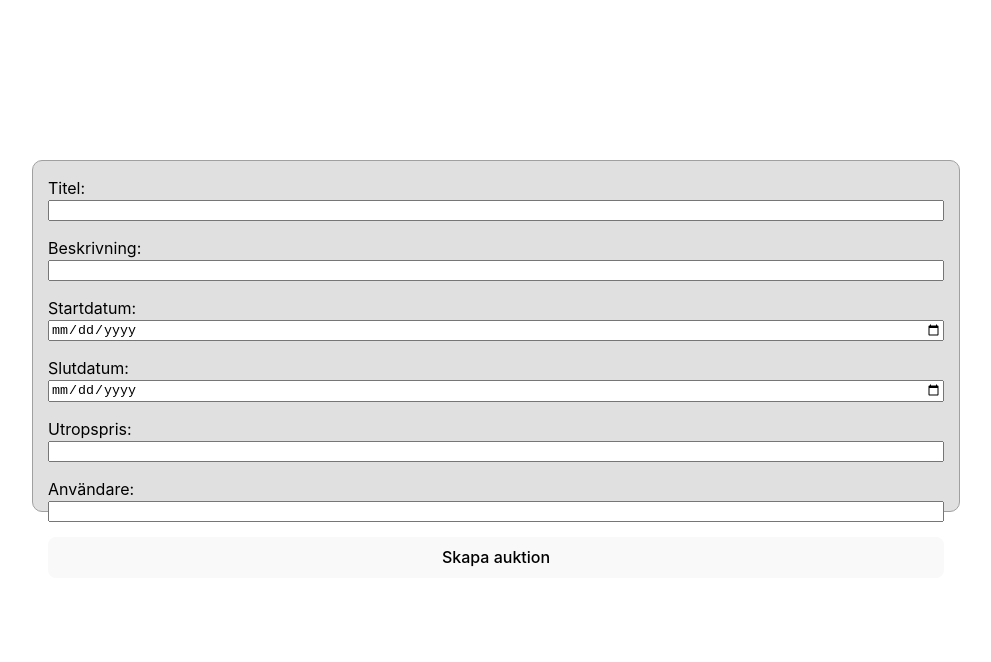
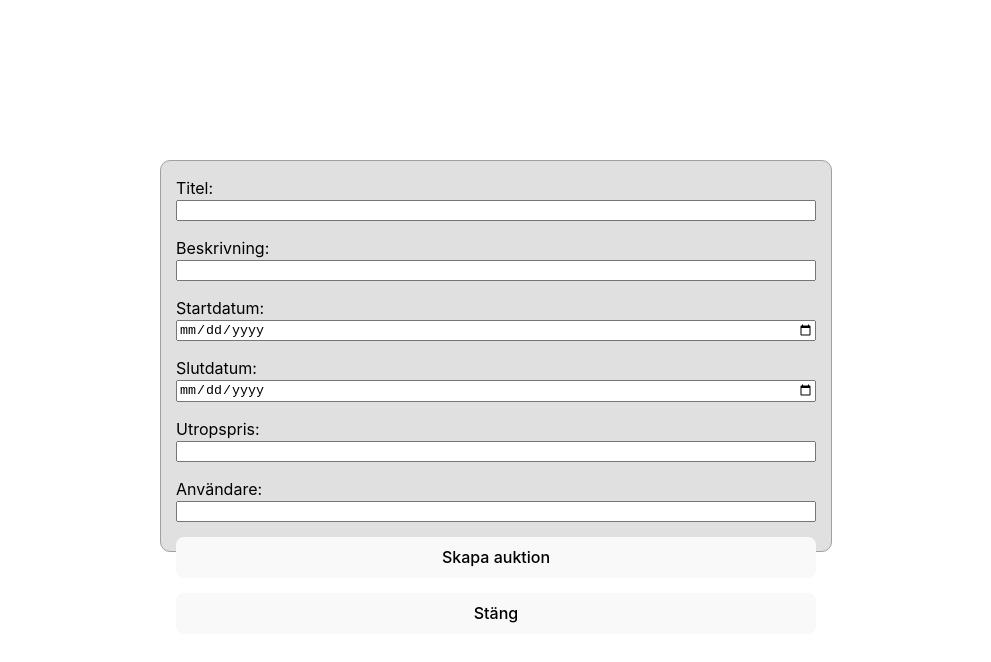
Before and after one commit to PepperDouglas/nackowskis, a React (Vite) app: page /form in a window 1280 px wide. Shown: the top 662 px of the page, without its empty margins (144-1135 px from the left). Built offline with nearby package versions, Linux system fonts and the light colour scheme.

Commit message:
added functions

```diff
--- a/src/components/AuctionDetails/AuctionDetails.jsx
+++ b/src/components/AuctionDetails/AuctionDetails.jsx
@@ -49,7 +49,7 @@ const AuctionDetails = ({auktion, bids, handleTitleChange, handleDescriptionChan
             <ul className='bid-history'>
 
               {(new Date(auktion.slutDatum) > new Date()) ? (bids.map((bid) => {
-              return <li>{bid.summa}</li>
+              return <li>{bid.summa} kr</li>
               }).reverse()) : bids[bids.length-1].summa}
             </ul>
           </div>
--- a/src/components/Form/Form.css
+++ b/src/components/Form/Form.css
@@ -10,8 +10,8 @@
 .form {
   position: fixed;
   top: 20%;
-  width: 70vw;
-  height: 40vh;
+  width: 50vw;
+  height: 45vh;
   display: flex;
   flex-direction: column;
   background-color: rgb(224, 224, 224);
@@ -28,3 +28,7 @@
 .label {
   display: flex;
 }
+
+.button-close {
+    margin-top: 15px;
+}
--- a/src/components/Form/Form.jsx
+++ b/src/components/Form/Form.jsx
@@ -11,7 +11,9 @@ const Form = ({
   handleInputChange,
   handleSubmit,
   loading,
+  closeModal,
 }) => {
+
   return (
     <div className="form-container">
       <form className="form" onSubmit={handleSubmit}>
@@ -25,7 +27,6 @@ const Form = ({
           name="Titel"
           value={Titel}
           onChange={handleInputChange}
-          required
         />
 
         <label className="label" htmlFor="Beskrivning">
@@ -38,7 +39,6 @@ const Form = ({
           name="Beskrivning"
           value={Beskrivning}
           onChange={handleInputChange}
-          required
         />
 
         <label className="label" htmlFor="StartDatum">
@@ -51,7 +51,6 @@ const Form = ({
           name="StartDatum"
           value={StartDatum}
           onChange={handleInputChange}
-          required
         />
 
         <label className="label" htmlFor="SlutDatum">
@@ -64,7 +63,6 @@ const Form = ({
           name="SlutDatum"
           value={SlutDatum}
           onChange={handleInputChange}
-          required
         />
 
         <label className="label" htmlFor="Utropspris">
@@ -77,7 +75,6 @@ const Form = ({
           name="Utropspris"
           value={Utropspris}
           onChange={handleInputChange}
-          required
         />
 
         <label className="label" htmlFor="SkapadAv">
@@ -90,11 +87,14 @@ const Form = ({
           name="SkapadAv"
           value={SkapadAv}
           onChange={handleInputChange}
-          required
         />
 
         <button type="submit" disabled={loading}>
           {loading ? "Skapar auktion..." : "Skapa auktion"}
+        </button>
+
+        <button className="button-close" type="button" onClick={closeModal}>
+          Stäng
         </button>
       </form>
     </div>
--- a/src/containers/AuctionDetailsContainer/AuctionDetailsContainer.jsx
+++ b/src/containers/AuctionDetailsContainer/AuctionDetailsContainer.jsx
@@ -17,8 +17,6 @@ const AuctionDetailsContainer = ({AuktionID}) => {
     fetchBidHistory()
     fetchAuctionDetails()
   }, [id])
-
-
 
   const fetchAuctionDetails = async () => {
     try {
@@ -48,7 +46,7 @@ const AuctionDetailsContainer = ({AuktionID}) => {
   }
 
   const handleBidClick = async () => {
-    if(userBid < highestBid) {
+    if(userBid < highestBid || userBid < auktion.utropspris) {
       alert("Du har lagt för lågt bud")
       return
     }
--- a/src/containers/Auctions/AuctionContainer.jsx
+++ b/src/containers/Auctions/AuctionContainer.jsx
@@ -96,8 +96,8 @@ const AuctionContainer = () => {
   return (
     <>
       <div className="search-container">
-        <SearchContainer updateSearch={setSearchParameter}></SearchContainer>
-        <button onClick={handleButtonClick}>Ny Auktion</button>
+        <SearchContainer updateSearch={setSearchParameter} setAuctions={setAuctions}></SearchContainer>
+        <button onClick={handleButtonClick}>Ny auktion</button>
       </div>
       <div className="card-container">{cardDisplay}</div>
       {showModal && <FormContainer closeModal={closeModal} />}
--- a/src/containers/Auctions/SearchContainer/SearchContainer.css
+++ b/src/containers/Auctions/SearchContainer/SearchContainer.css
@@ -13,3 +13,7 @@
 #input {
     padding: 8px;
 }
+
+.button {
+    color: black;
+}
--- a/src/containers/Auctions/SearchContainer/SearchContainer.jsx
+++ b/src/containers/Auctions/SearchContainer/SearchContainer.jsx
@@ -1,7 +1,8 @@
 import { useState } from "react";
 import "./SearchContainer.css";
+import { Link } from 'react-router-dom'
 
-const SearchContainer = ({ updateSearch }) => {
+const SearchContainer = ({ updateSearch, setAuctions }) => {
   const [fieldValue, setFieldValue] = useState("");
 
   const updateValue = (e) => {
@@ -15,13 +16,17 @@ const SearchContainer = ({ updateSearch }) => {
 
   return (
     <>
-      <input
+        <button onClick={setAuctions} className="button">
+            Aktiva auktioner
+        </button>
+
+        <input
         id="input"
         value={fieldValue}
         placeholder="Sök auktion"
         onChange={updateValue}
-      ></input>
-      <button onClick={updateSearchParameter}>Sök</button>
+        ></input>
+        <button onClick={updateSearchParameter}>Sök</button>
     </>
   );
 };
--- a/src/containers/FormContainer/FormContainer.jsx
+++ b/src/containers/FormContainer/FormContainer.jsx
@@ -77,6 +77,10 @@ const FormContainer = ({ closeModal }) => {
     }
   };
 
+  const handleClose = (e) => {
+    closeModal()
+  }
+
   return (
     <Form
       Titel={Titel}
@@ -88,6 +92,7 @@ const FormContainer = ({ closeModal }) => {
       handleSubmit={handleSubmit}
       handleInputChange={handleInputChange}
       loading={loading}
+      closeModal={handleClose}
     />
   );
 };
```
